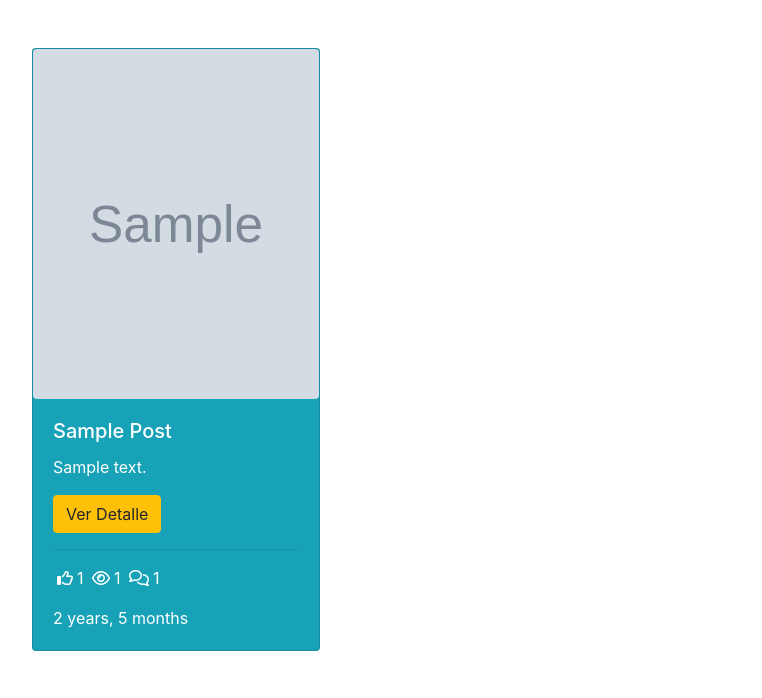
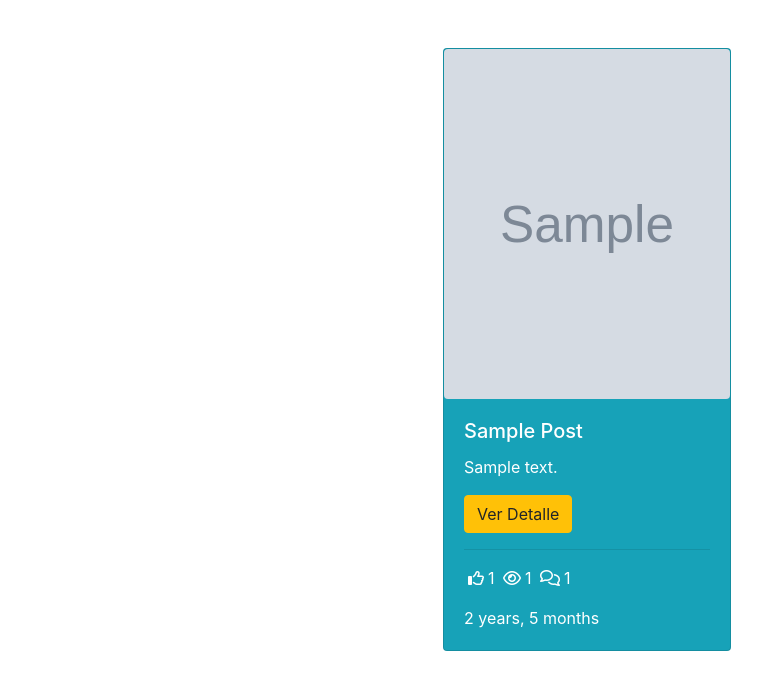
Before and after one commit to DanielHenryL/blog-simple, a Django app: page /posts/ in a window 1280 px wide. Shown: the part 56-754 px from the top of the page, without its empty margins (53-815 px from the left). Run offline with Django 4.2, Linux system fonts and the light colour scheme; tables that the repository leaves empty hold one stand-in row (values such as "Sample post"); grey boxes marked "Sample" are stand-in pictures; some libraries are stand-ins or nearby versions.

Commit message:
Fin del list view

```diff
--- a/src/templates/posts/post_list.html
+++ b/src/templates/posts/post_list.html
@@ -3,7 +3,8 @@
 
 {% block content %}
     <div class="container">
-        <div class="row ">
+        <div class="row justify-content-center">
+            <div class="card-deck">
                 {% for post in posts %}
                 <div class="col-sm-12 col-md-6 col-lg-4 mb-5">
                     <div class="card text-white bg-info" style="width: 18rem;">
@@ -29,4 +30,5 @@
         {% endfor %}
             </div>
         </div>
+    </div>
 {% endblock content %}
```
Lines whose indentation alone changed are shown as unchanged.
